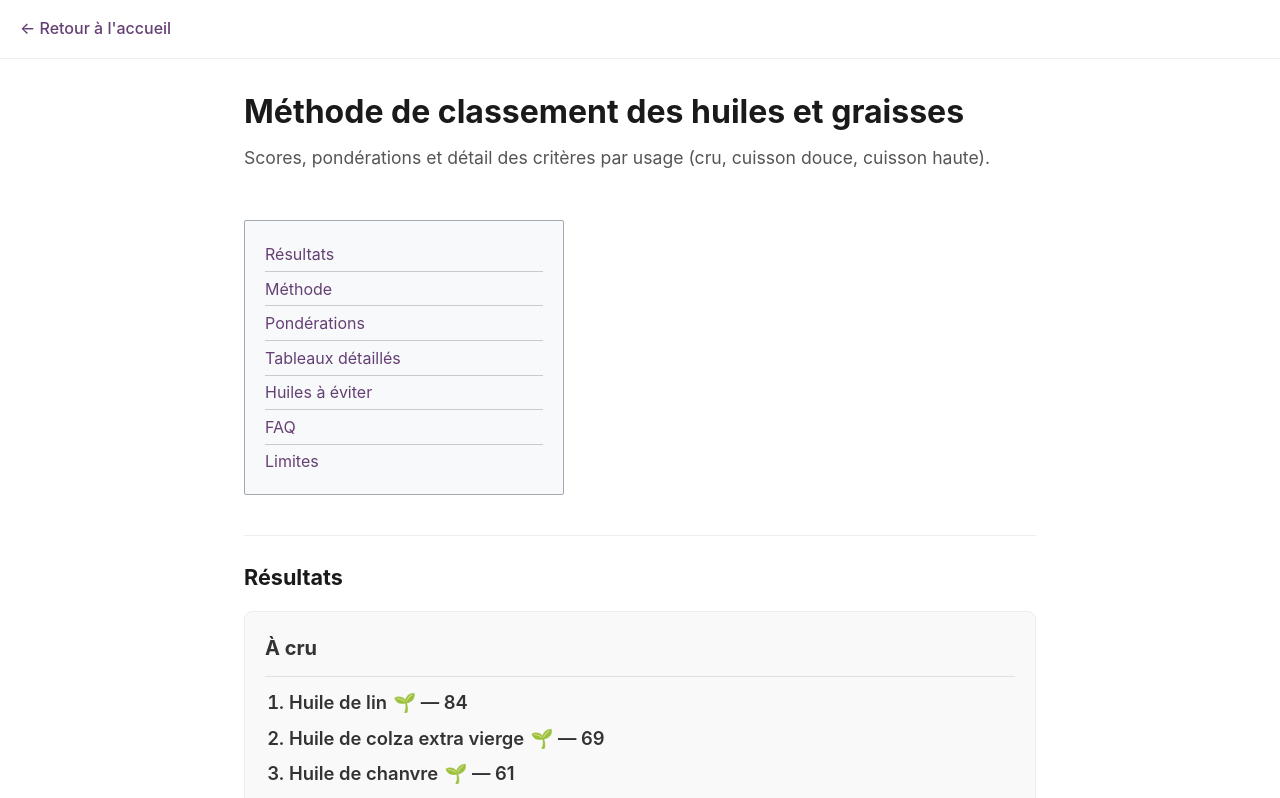
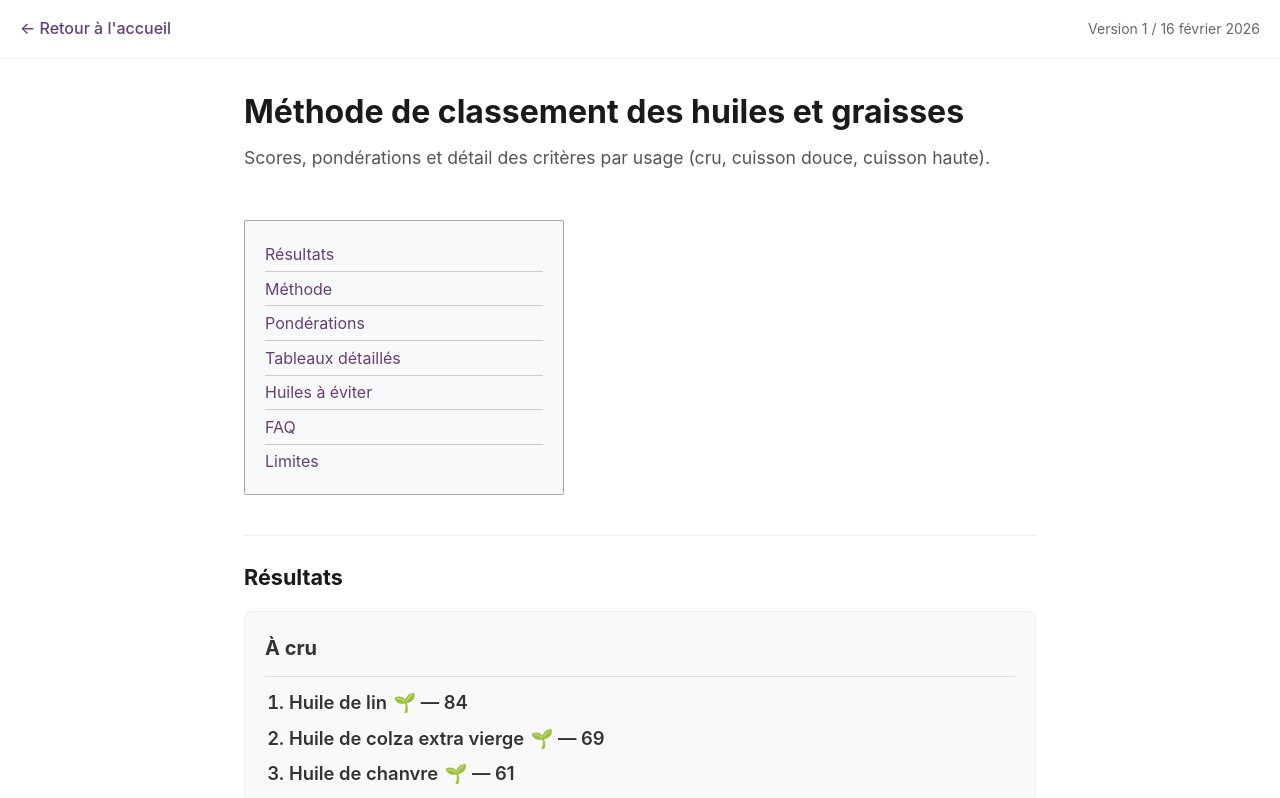
Before and after one commit to vinch/mangeurperdu, a SvelteKit app: page /fat in a window 1280 px wide. Shown: the top 798 px of the page. Built offline with nearby package versions, Linux system fonts and the light colour scheme.

Commit message:
Last adjustements

```diff
--- a/src/routes/fat/+page.svelte
+++ b/src/routes/fat/+page.svelte
@@ -127,6 +127,9 @@
 <div class="fat-page">
   <header class="fat-header">
     <a href="/" class="back-link">← Retour à l'accueil</a>
+    <span class="fat-version" aria-label="Version et date"
+      >Version 1 / 16 février 2026</span
+    >
   </header>
 
   <main>
@@ -645,8 +648,16 @@
   }
 
   .fat-header {
+    display: flex;
+    align-items: center;
+    justify-content: space-between;
     padding: 1rem 1.25rem;
     border-bottom: 1px solid #eee;
+  }
+
+  .fat-version {
+    font-size: 0.875rem;
+    color: #666;
   }
 
   .back-link {
--- a/src/routes/fat/data.ts
+++ b/src/routes/fat/data.ts
@@ -782,9 +782,9 @@ export const FAQ: Array<{ question: string; answer: string }> = [
       "La cuisson douce correspond typiquement à des températures inférieures ou égales à 160 °C (vapeur, étouffée, poêle à feu doux). La cuisson haute désigne les températures au-dessus de 160 °C (rissolage, friture, environ 160–200 °C et plus). La frontière entre les deux est fixée ici à 160 °C ; elle peut varier selon les sources.",
   },
   {
-    question: "Ce que mesure vraiment l'oxydation",
+    question: "Que mesure concrètement le critère de stabilité à l'oxydation ?",
     answer:
-      "L'oxydation des lipides altère leur qualité et peut générer des composés indésirables. La stabilité à l'oxydation reflète la résistance de la graisse à ce phénomène, surtout à la chaleur. C'est un critère central pour les usages cuisson.",
+      "L'oxydation des lipides est une dégradation chimique qui altère la qualité des graisses et peut générer des composés indésirables (rancissement, perte de nutriments). La chaleur et l'oxygène accélèrent ce phénomène. Le critère « stabilité à l'oxydation » reflète la résistance de la graisse à cette dégradation ; il s'appuie sur des indicateurs mesurables (par exemple un indice de type Rancimat). Plus une graisse est stable, moins elle se dégrade rapidement à la chaleur. C'est pourquoi ce critère est central pour les usages en cuisson : il permet de distinguer les graisses adaptées au chauffage de celles qui sont plus fragiles et à réserver de préférence à cru.",
   },
   {
     question: "Une huile stable est-elle forcément saine ?",
```
